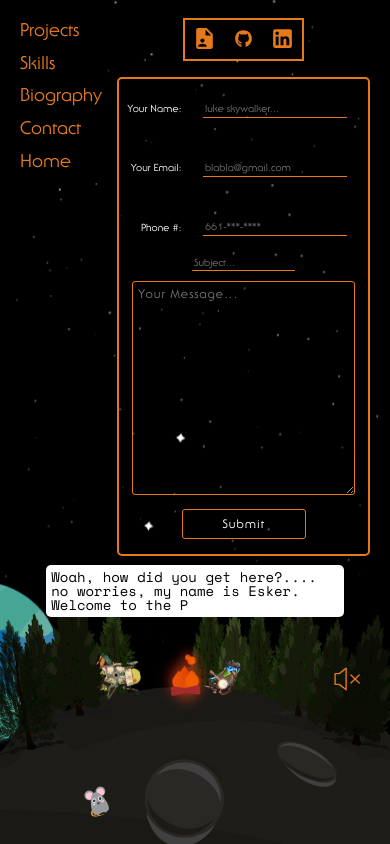
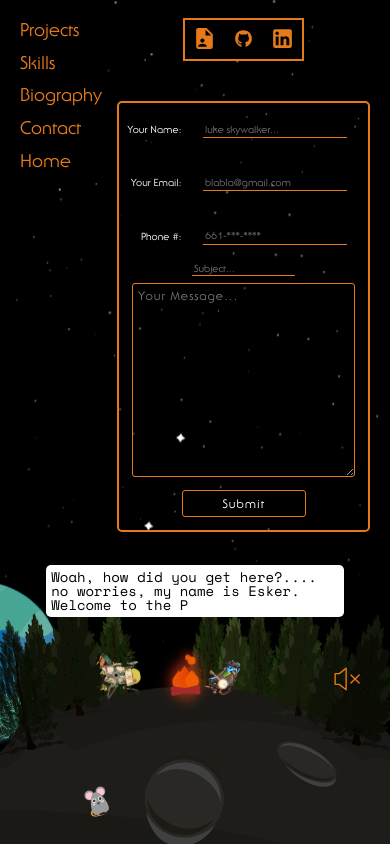
Before and after one commit to Tybenson0/PlanetaryPortfolio, a React (Create React App) app: page /contact in a window 390 px wide. Built offline with nearby package versions, Linux system fonts and the light colour scheme.

Commit message:
mobile fixes

```diff
--- a/src/desktop.css
+++ b/src/desktop.css
@@ -346,7 +346,7 @@
   .clip-board-body {
     font-family: wilds;
     width: 75%;
-    height: 80%;
+    height: 75%;
     grid-row: 2/8;
     grid-column: 1/9;
     justify-self: center;
--- a/src/mobile.css
+++ b/src/mobile.css
@@ -2,8 +2,7 @@
   #root {
     width: 100vw;
     height: 100vh;
-    overflow-x: hidden;
-    overflow-y: scroll;
+    overflow: hidden;
   }
   .level-0-container {
     position: relative;
@@ -12,7 +11,7 @@
     display: grid;
     grid-template-columns: repeat(6, 1fr);
     grid-template-rows: repeat(10, 1fr);
-    overflow: hidden;
+    overflow:hidden;
   }
   .space {
     width: 250%;
@@ -343,7 +342,7 @@
   .clip-board-body {
     font-family: wilds;
     width: 85%;
-    height: 100%;
+    height: 90%;
     grid-row: 2/8;
     grid-column: 1/9;
     justify-self: center;
@@ -379,6 +378,7 @@
     border-bottom: 1px solid var(--primary-color);
     background: transparent;
     color: white;
+    border-radius: 0;
   }
   .form-email {
     width: 100%;
@@ -403,6 +403,7 @@
     border-bottom: 1px solid var(--primary-color);
     background: transparent;
     color: white;
+    border-radius: 0;
   }
   .form-phone {
     width: 100%;
@@ -427,6 +428,7 @@
     border-bottom: 1px solid var(--primary-color);
     background: transparent;
     color: white;
+    border-radius: 0;
   }
 
   .subject-input {
@@ -441,6 +443,7 @@
     border-bottom: 1px solid var(--primary-color);
     background: transparent;
     color: white;
+    border-radius: 0;
   }
   .form-text {
     width: 85%;
```
